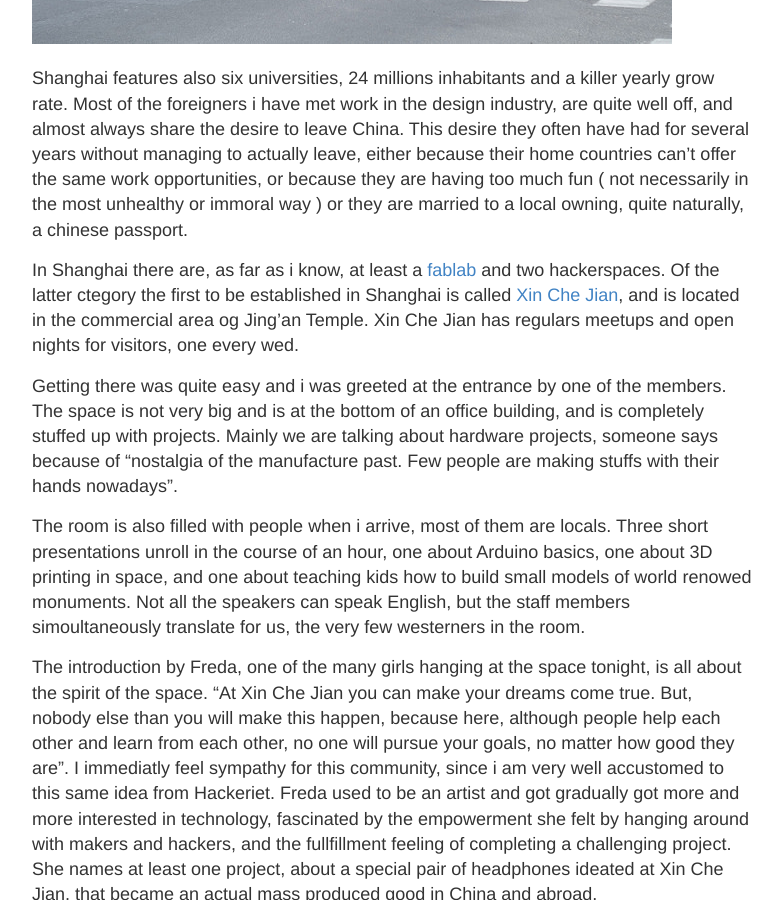
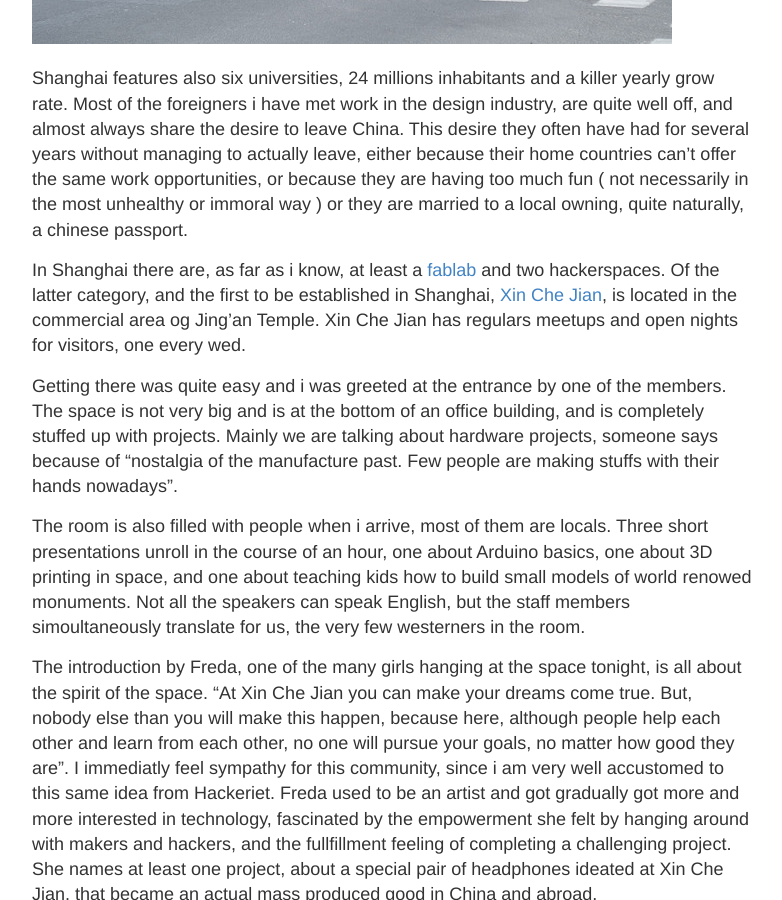
Before and after one commit to labanskoller/hackeriet_blog, a Jekyll site: the page built from _posts/2017-04-04-shanghai-hackerspace.md, in a window 1280 px wide and 900 px high, scrolled down 7124 px. Shown: the whole window, without its empty margins (248-1030 px from the left). Built offline with Jekyll 4.4.1, drawn with Linux system fonts in a browser that asks for light colours.

Commit message:
small typo

```diff
--- a/_posts/2017-04-04-shanghai-hackerspace.md
+++ b/_posts/2017-04-04-shanghai-hackerspace.md
@@ -54,8 +54,8 @@ in the most unhealthy or immoral way ) or they are married to a local owning, qu
 a chinese passport.
 
 In Shanghai there are, as far as i know, at least a [fablab](https://www.fablabs.io/labs/ShanghaiFablab)
-and two hackerspaces. Of the latter ctegory the first to be established in Shanghai is called [Xin Che Jian](https://xinchejian.com/about-2/),
-and is located in the commercial area og Jing'an Temple. Xin Che Jian has regulars meetups and open nights
+and two hackerspaces. Of the latter category, and the first to be established in Shanghai, [Xin Che Jian](https://xinchejian.com/about-2/),
+is located in the commercial area og Jing'an Temple. Xin Che Jian has regulars meetups and open nights
 for visitors, one every wed.
 
 Getting there was quite easy and i was greeted at the entrance by one of the members.
```
